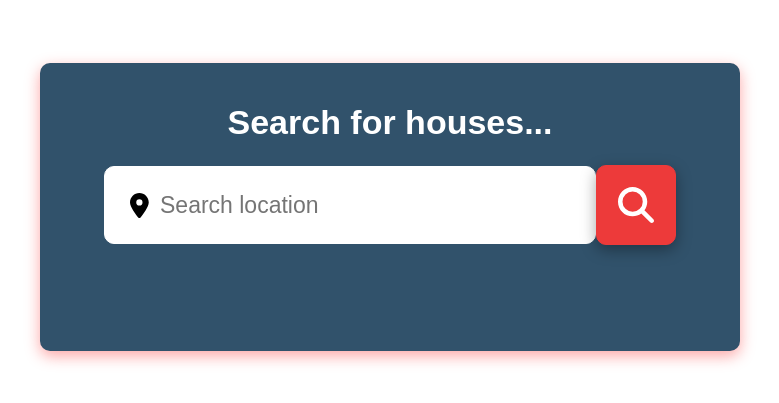
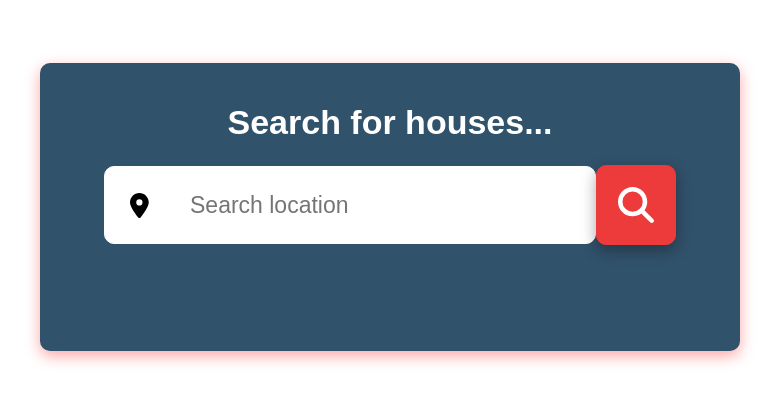
Before and after one commit to Realker/SC2006-Project, a React (Create React App) app in the folder frontend/: page /Search in a window 1280 px wide. Shown: the part 281-684 px from the top of the page, without its empty margins (250-1029 px from the left). Built offline with nearby package versions, Linux system fonts and the light colour scheme.

Commit message:
Text indent

```diff
--- a/frontend/src/css/Search.css
+++ b/frontend/src/css/Search.css
@@ -4,6 +4,7 @@
   display: flex;
   flex-direction: column;
   align-items: center;
+
 
 
 }
@@ -18,6 +19,7 @@
   position: absolute;
   top: 43%;
   border-radius: 10px;
+
 
 
 }
@@ -50,6 +52,7 @@ input {
   width: 220px;
   border-radius: 10px;
   border: 1px solid white;
+  text-indent: 30px;
 
 }
 
```
